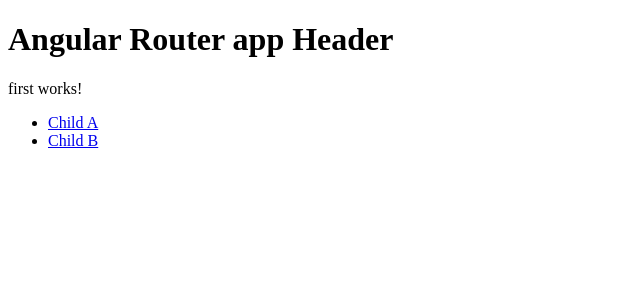
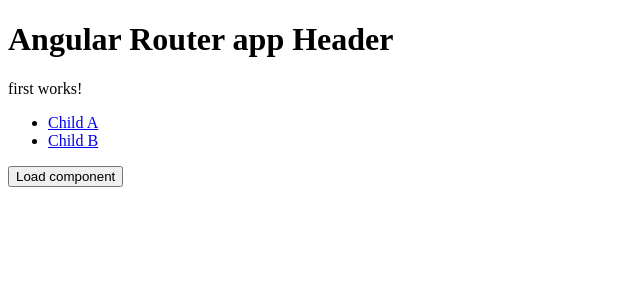
Before and after one commit to AnPham112/angular-features, an Angular app in the folder angular-routing/: page /first-component in a window 1280 px wide. Shown: the top 300 px of the page, without its empty margins (0-640 px from the left). Built offline with nearby package versions, Linux system fonts and the light colour scheme.

Commit message:
lazyload-and-load-dynamic-component

```diff
--- a/angular-routing/src/app/app.component.html
+++ b/angular-routing/src/app/app.component.html
@@ -16,3 +16,7 @@
 </nav> -->
 
 <router-outlet></router-outlet>
+
+<button (click)="loadComponent()">Load component</button>
+
+<ng-template #dynamicContainer></ng-template>
--- a/angular-routing/src/app/app.component.ts
+++ b/angular-routing/src/app/app.component.ts
@@ -1,13 +1,28 @@
-import { Component } from '@angular/core';
-import { RouterLink, RouterLinkActive, RouterOutlet } from '@angular/router';
+import { Component, ViewChild, ViewContainerRef } from '@angular/core';
+import { RouterOutlet } from '@angular/router';
+import { ChildBComponent } from './components/child-b/child-b.component';
+import { SecondComponent } from './components/second/second.component';
+import { FirstComponent } from './components/first/first.component';
 
 @Component({
   selector: 'app-root',
   standalone: true,
-  imports: [RouterOutlet, RouterLink, RouterLinkActive],
+  imports: [RouterOutlet],
   templateUrl: './app.component.html',
   styleUrl: './app.component.css',
 })
 export class AppComponent {
+  @ViewChild('dynamicContainer', { read: ViewContainerRef })
+  container!: ViewContainerRef;
   title = 'angular-routing';
+  test = 2;
+  loadComponent() {
+    if (this.test === 1) {
+      this.container.clear();
+      this.container.createComponent(FirstComponent);
+    } else {
+      this.container.clear();
+      this.container.createComponent(SecondComponent);
+    }
+  }
 }
--- a/angular-routing/src/app/app.routes.ts
+++ b/angular-routing/src/app/app.routes.ts
@@ -32,11 +32,20 @@ export const routes: Routes = [
       },
       {
         path: 'child-b',
-        component: ChildBComponent,
+        loadComponent: () =>
+          import('./components/child-b/child-b.component').then(
+            ({ ChildBComponent }) => ChildBComponent
+          ),
       },
     ],
   },
-  { path: 'second-component', component: SecondComponent },
+  {
+    path: 'second-component',
+    loadComponent: () =>
+      import('./components/second/second.component').then(
+        ({ SecondComponent }) => SecondComponent
+      ),
+  },
   { path: 'home', component: HomeComponent },
   { path: 'home/items', component: ItemsComponent },
   { path: 'hero', component: HeroListComponent },
```
